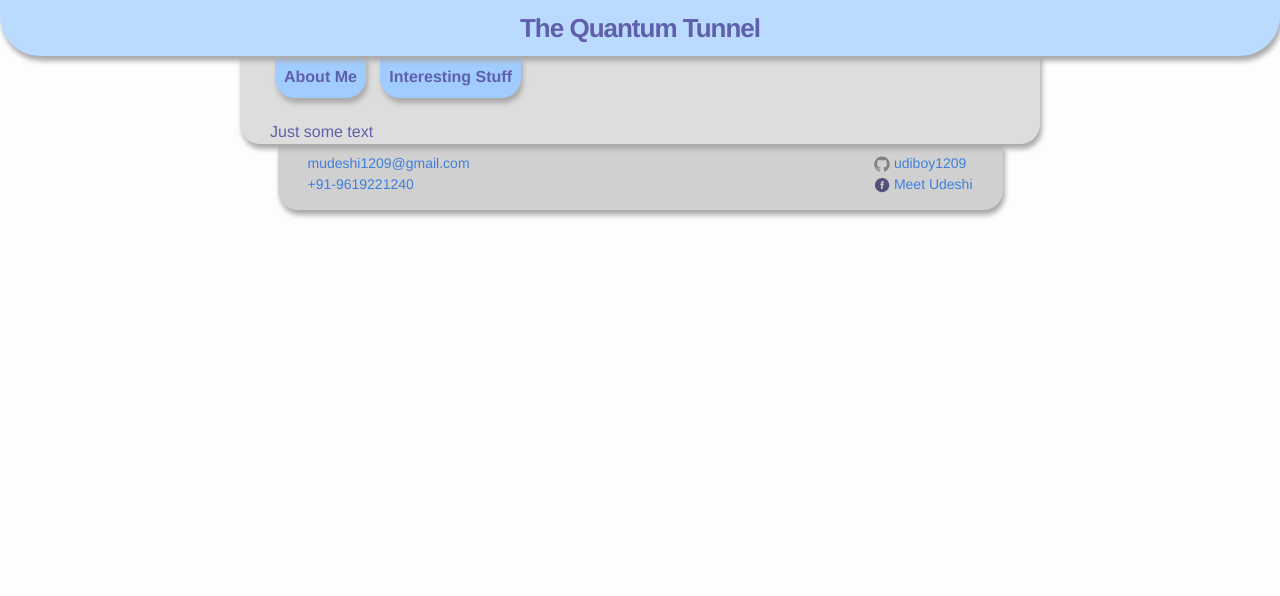
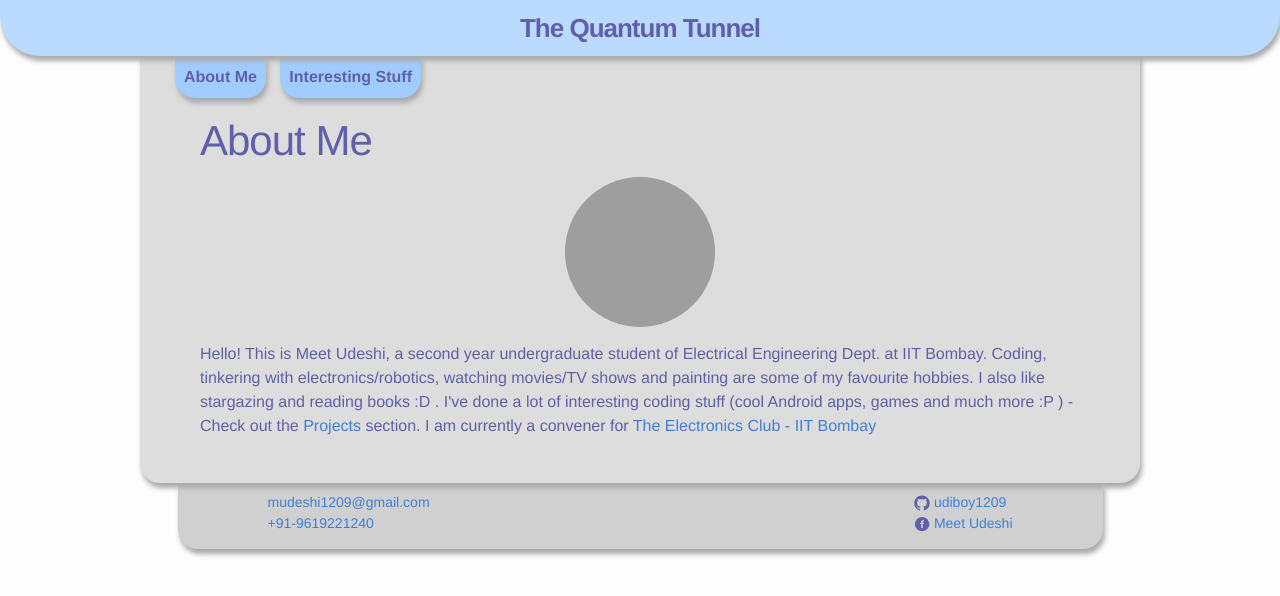
Before and after one commit to udiboy1209/udiboy1209.github.io, a Jekyll site: the page built from index.html, in a window 1280 px wide. Shown: the top 596 px of the page. Built offline with Jekyll 4.4.1, drawn with Linux system fonts in a browser that asks for light colours; grey boxes are pictures that could not be loaded.

Commit message:
Add about page and little improvements

```diff
--- a/_includes/header.html
+++ b/_includes/header.html
@@ -9,7 +9,7 @@
       {% for tab in site.pages %}
         {% if tab.title%}
           <div id="{{ tab.id }}" class="nav-tab {{ page.title == tab.title ? "invisible" : "" }}">
-            <a class="nav-tab-title">{{ tab.title }}</a>
+            <a href="{{ site.baseurl }}{{ tab.id }}" class="nav-tab-title">{{ tab.title }}</a>
           </div>
         {% endif %}
       {% endfor %}
--- a/_layouts/tab.html
+++ b/_layouts/tab.html
@@ -5,6 +5,7 @@ layout: default
 
   <div class="tab-wrapper">
     <div class="content-wrapper" id="{{ page.id }}">
+      <h1 class="post-title">{{ page.title }}</h1>
       <div class="tab-content">
         {{ content }}
       </div>
--- a/_sass/_base.scss
+++ b/_sass/_base.scss
@@ -200,7 +200,7 @@ pre {
         vertical-align: middle;
 
         path {
-            fill: $grey-color;
+            fill: $text-color;
         }
     }
 }
--- a/_sass/_layout.scss
+++ b/_sass/_layout.scss
@@ -106,10 +106,12 @@
 
 .contact-list {
     float: left;
+    margin-left: $spacing-unit * 2;
 }
 
 .social-media-list {
     float: right;
+    margin-right: $spacing-unit * 2;
 }
 
 /**
@@ -124,6 +126,11 @@
         background-color: $content-color;
         @include rounded-bottom(20px);
         @include box-shadow(2px, 5px, 5px);
+    }
+
+    .content-wrapper {
+        padding-left: $spacing-unit;
+        padding-right: $spacing-unit;
     }
 }
 
@@ -203,3 +210,23 @@ header {
 .empty {
     height: 55px;
 }
+
+/**
+ * Tabs
+ */
+
+.tab-wrapper {
+    padding-bottom: $spacing-unit;
+}
+
+#facebook-dp {
+    $dim : 75px;
+    width: $dim * 2;
+    height: $dim * 2;
+    margin-bottom: $spacing-unit * 0.5;
+
+    @include rounded($dim);
+    @include center();
+
+    position: relative;
+}
--- a/css/main.scss
+++ b/css/main.scss
@@ -27,10 +27,10 @@ $grey-color-light: lighten($grey-color, 40%);
 $grey-color-dark:  darken($grey-color, 25%);
 
 // Width of the content area
-$content-width:    800px;
+$content-width:    1000px;
 
-$on-palm:          600px;
-$on-laptop:        800px;
+$on-palm:          800px;
+$on-laptop:        1000px;
 
 
 // Use media queries like this:
--- a/index.html
+++ b/index.html
@@ -1,7 +1,14 @@
 ---
-layout: default
+layout: tab
+title: About Me
+id: index
 ---
-
-<div class="home">
-  Just some text
-</div>
+<img id="facebook-dp"
+src="https://graph.facebook.com/1611542573/picture?height=208&width=208&type=normal">
+<p>
+Hello! This is Meet Udeshi, a second year undergraduate student of Electrical Engineering Dept. at IIT Bombay.
+Coding, tinkering with electronics/robotics, watching movies/TV shows and painting are some of my favourite hobbies.
+I also like stargazing and reading books :D .
+I've done a lot of interesting coding stuff (cool Android apps, games and much more :P ) - Check out the <a href="/?menu=projects">Projects</a> section.
+I am currently a convener for <a href="https://facebook.com/electronicsiitb">The Electronics Club - IIT Bombay</a>
+</p>
```
Also changed, not shown: about.md (deleted, +0 -18 lines), _includes/icon-facebook.svg, about.htm (added), img/favicon.png (renamed from favicon.png).
